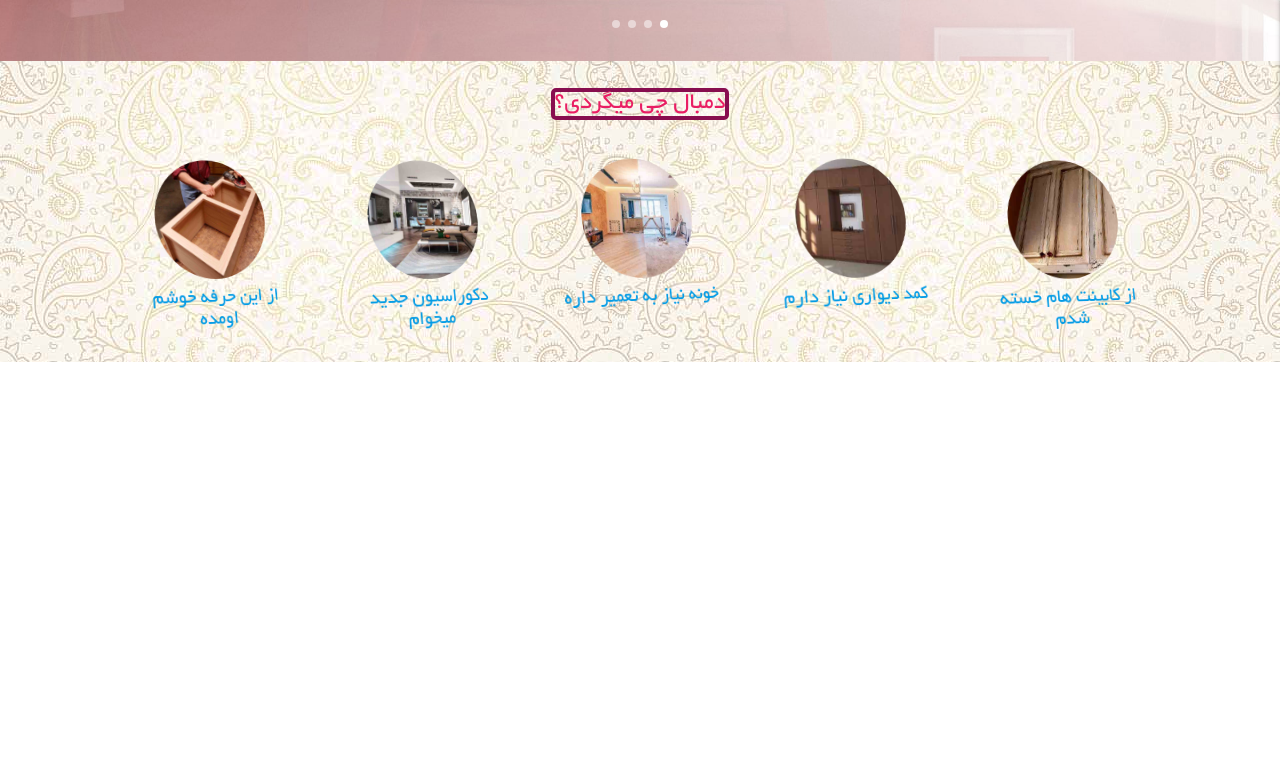
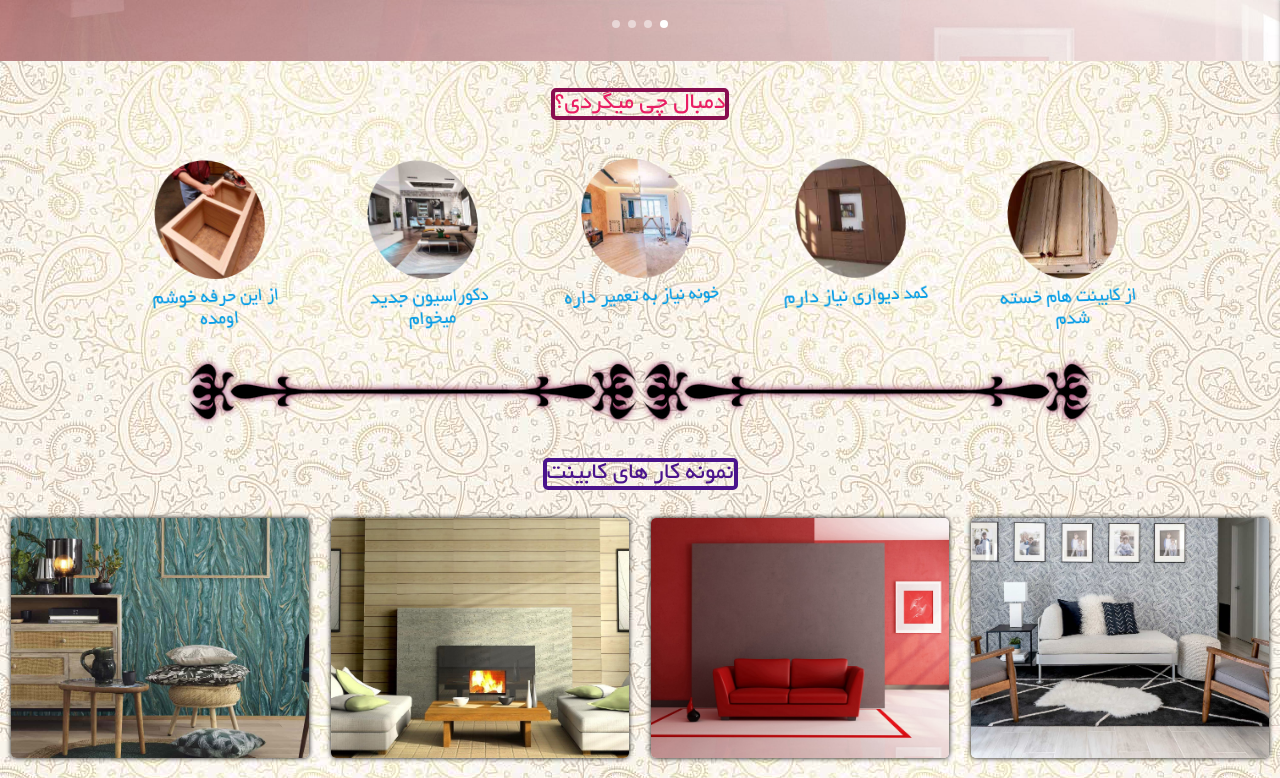
Before and after one commit to rezamansourireza/decoration, a plain HTML site: page index.html in a window 1280 px wide. Shown: the part 739-1517 px from the top of the page. Before the commit the page ends 1101 px from the top, so only its background shows below. Drawn offline with Linux system fonts and the light colour scheme; files whose address does not match are found by name.

Commit message:
part #6 DividerGalery

```diff
--- a/index.html
+++ b/index.html
@@ -135,6 +135,42 @@
     </section>
     <!-------------------------- Quick Access Menu   End ---------------------->
 
+
+    <!--------------------------------- Divider Start ------------------------->
+    <div class="devider center-align">
+      <img src="/main/image/images/devider.png" alt="Devider">
+      <img src="/main/image/images/devider.png" alt="Devider" class="hide-on-med-and-down">
+    </div>
+
+    <section>
+      <h5 class="purple-text text-darken-4 center-align mt_4">
+        <span class="subtitle2">نمونه کار های کابینت</span>
+      </h5>
+      <div class="row simple_items mt_4">
+        <div class="col s12 m4 l3 simple_item">
+          <div class="image waves-effect waves-light">
+            <img src="/main/image/images/top_slider/desktop_banner.jpg" alt="نمونه کار کابینت">
+          </div>
+        </div>
+        <div class="col s12 m4 l3 simple_item">
+          <div class="image waves-effect waves-light">
+            <img src="/main/image/images/top_slider/desktop_banner1.jpg" alt="نمونه کار کابینت">
+          </div>
+        </div>
+        <div class="col s12 m4 l3 simple_item">
+          <div class="image waves-effect waves-light">
+            <img src="/main/image/images/top_slider/desktop_banner2.jpg" alt="نمونه کار کابینت">
+          </div>
+        </div>
+        <div class="col s12 m4 l3 simple_item">
+          <div class="image waves-effect waves-light">
+            <img src="/main/image/images/top_slider/desktop_banner3.jpg" alt="نمونه کار کابینت">
+          </div>
+        </div>
+      </div>
+    </section>
+
+    <!--------------------------------- Divider   End ------------------------->
   </main>
 
 
--- a/main/css/style.css
+++ b/main/css/style.css
@@ -170,7 +170,7 @@ nav .sidenav-trigger {
 }
 
 .top_text.isShow {
-    transform: perspective(800px) rotateY(-15deg) translateY(-10deg) scale(1) rotateX(10deg);
+    transform: perspective(800px) rotateY(-15deg) translateY(-10px) scale(1) rotateX(10deg);
     filter: blur(0);
     opacity: 1;
 }
@@ -212,6 +212,65 @@ nav .sidenav-trigger {
     -webkit-filter: drop-shadow(0 0 5px #880e4f);
 }
 
+.devider {
+    width: 100%;
+    filter: drop-shadow(0 0 3px #880e4f);
+}
+
+.devider img {
+    width: 90%;
+    max-width: 450px;
+}
+
+.subtitle2 {
+    padding: 0.5 rem 1rem;
+    border-radius: 5px;
+    border: 4px solid #4a148c;
+    margin-top: 5px;
+}
+
+.simple_item{
+    height: 30vh;
+    padding: 0.5rem;
+}
+
+.simple_item .image{
+    height: 100% !important;
+    width: 100% !important;
+    border-radius: 5px;
+    box-shadow: 0 0 5px black;
+    display: flex;
+    justify-content: center;
+    align-items: center;
+}
+
+.simple_item .image img{
+    min-height: 100%;
+    min-width: 100%;
+    object-fit: cover;
+}
+
+.simple_item .image::after{
+    content: "مشاهده گالری";
+    display: flex;
+    justify-content: center;
+    align-items: center;
+    position: absolute;
+    top: 0;
+    left: 0;
+    background-color: rgba(39, 2, 39, 0.8);
+    width: 100%;
+    height: 100%;
+    transform: scale(0);
+    transition: all ease 200ms;
+    color: #f8bbd0;
+    border-radius: 5px !important;
+}
+
+.simple_item:hover .image::after{
+    transform: scale(1);
+}
+
 @media (max-width:600px) {
     .top_carousel {
         height: calc(100vh - 56px) !important;
```
